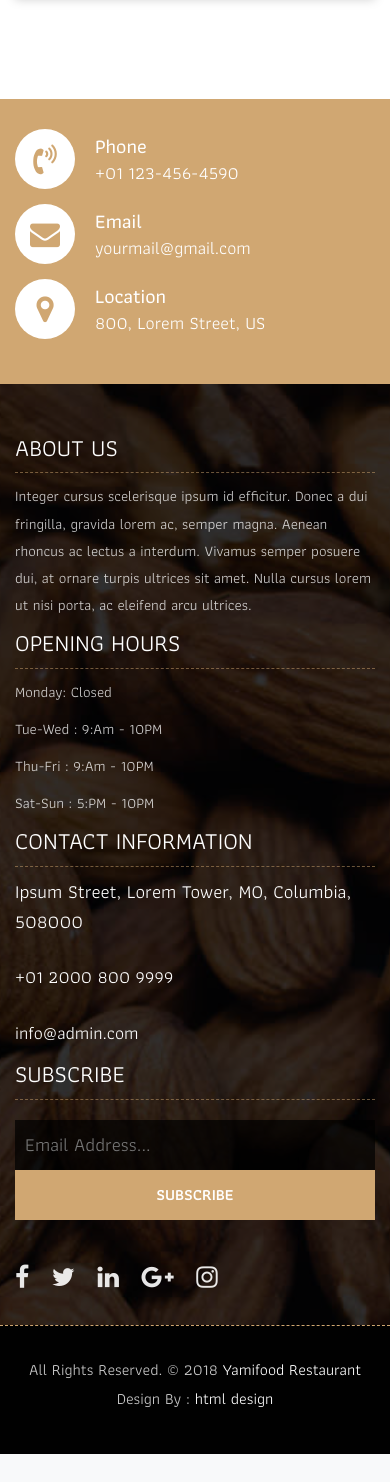
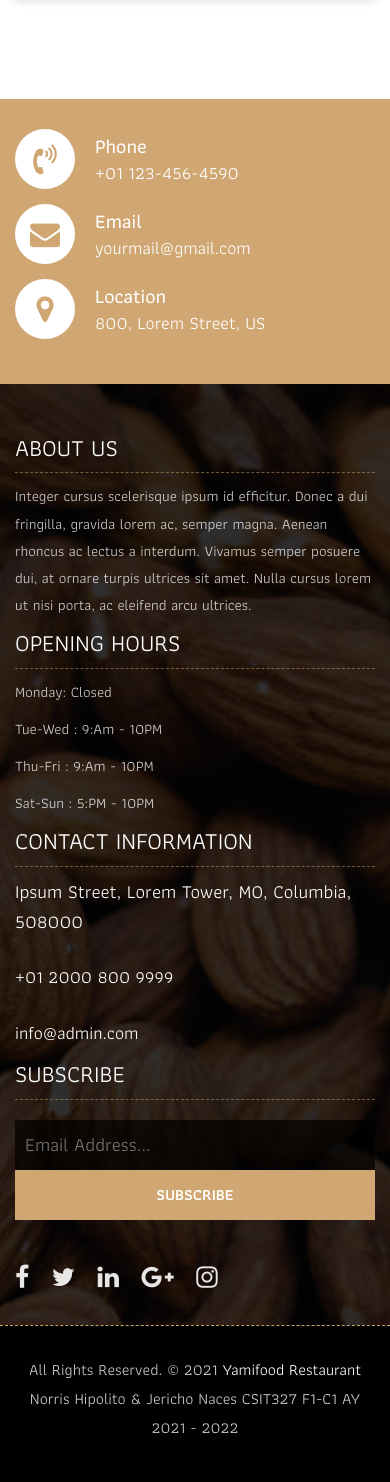
Before and after one commit to norrisasd/OnlineFoodOrderingSystem, a Django app: page /about in a window 390 px wide. Shown: the part 4723-6205 px from the top of the page. Before the commit the page ends 6177 px from the top, so only its background shows below. Run offline with Django 3.2, Linux system fonts and the light colour scheme; some libraries are stand-ins or nearby versions; some web fonts are replaced.

Commit message:
fixed about page and adjusted footer

```diff
--- a/OnlineFoodOrderingSystem/Bossing/templates/components/footer.html
+++ b/OnlineFoodOrderingSystem/Bossing/templates/components/footer.html
@@ -50,9 +50,8 @@
         <div class="container">
             <div class="row">
                 <div class="col-lg-12">
-                    <p class="company-name">All Rights Reserved. &copy; 2018 <a href="#">Yamifood Restaurant</a>
-                        Design By :
-                        <a href="https://html.design/">html design</a>
+                    <p class="company-name">All Rights Reserved. &copy; 2021 <a href="#">Yamifood Restaurant</a>
+                        Norris Hipolito & Jericho Naces CSIT327 F1-C1 AY 2021 - 2022
                     </p>
                 </div>
             </div>
--- a/OnlineFoodOrderingSystem/Bossing/templates/pages/about.html
+++ b/OnlineFoodOrderingSystem/Bossing/templates/pages/about.html
@@ -1,38 +1,6 @@
-{% block headerinclude %}
-<head>
-	{% load static %}
-	<meta charset="utf-8">
-	<meta http-equiv="X-UA-Compatible" content="IE=edge">
-
-	<!-- Mobile Metas -->
-	<meta name="viewport" content="width=device-width, initial-scale=1">
-
-	<!-- Site Metas -->
-	<title>Yamifood Restaurant - Responsive HTML5 Template</title>
-	<meta name="keywords" content="">
-	<meta name="description" content="">
-	<meta name="author" content="">
-
-	<!-- Site Icons -->
-	<link rel="shortcut icon" href="{% static 'images/favicon.ico' %}" type="image/x-icon">
-	<link rel="apple-touch-icon" href="{% static 'images/apple-touch-icon.png' %}">
-
-	<!-- Bootstrap CSS -->
-	<link rel="stylesheet" href="{% static 'css/bootstrap.min.css' %}">
-	<!-- Site CSS -->
-	<link rel="stylesheet" href="{% static 'css/style.css' %}">
-	<!-- Responsive CSS -->
-	<link rel="stylesheet" href="{% static 'css/responsive.css' %}">
-	<!-- Custom CSS -->
-	<link rel="stylesheet" href="{% static 'css/custom.css' %}">
-
-	<!--[if lt IE 9]>
-      <script src="https://oss.maxcdn.com/libs/html5shiv/3.7.0/html5shiv.js"></script>
-      <script src="https://oss.maxcdn.com/libs/respond.js/1.4.2/respond.min.js"></script>
-    <![endif]-->
-</head>
-{% endblock headerinclude %}
+{% include "../templates/css.html" %}
 {% block content %}
+{% load static %}
 <body>
 	<!-- Start header -->
 	{% include "../components/header.html" %}
@@ -243,76 +211,10 @@
 	<!-- End Contact info -->
 
 	<!-- Start Footer -->
-	<footer class="footer-area bg-f">
-		<div class="container">
-			<div class="row">
-				<div class="col-lg-3 col-md-6">
-					<h3>About Us</h3>
-					<p>Integer cursus scelerisque ipsum id efficitur. Donec a dui fringilla, gravida lorem ac, semper magna. Aenean rhoncus ac lectus a interdum. Vivamus semper posuere dui, at ornare turpis ultrices sit amet. Nulla cursus lorem ut nisi porta, ac eleifend arcu ultrices.</p>
-				</div>
-				<div class="col-lg-3 col-md-6">
-					<h3>Opening hours</h3>
-					<p><span class="text-color">Monday: </span>Closed</p>
-					<p><span class="text-color">Tue-Wed :</span> 9:Am - 10PM</p>
-					<p><span class="text-color">Thu-Fri :</span> 9:Am - 10PM</p>
-					<p><span class="text-color">Sat-Sun :</span> 5:PM - 10PM</p>
-				</div>
-				<div class="col-lg-3 col-md-6">
-					<h3>Contact information</h3>
-					<p class="lead">Ipsum Street, Lorem Tower, MO, Columbia, 508000</p>
-					<p class="lead"><a href="#">+01 2000 800 9999</a></p>
-					<p><a href="#"> info@admin.com</a></p>
-				</div>
-				<div class="col-lg-3 col-md-6">
-					<h3>Subscribe</h3>
-					<div class="subscribe_form">
-						<form class="subscribe_form">
-							<input name="EMAIL" id="subs-email" class="form_input" placeholder="Email Address..." type="email">
-							<button type="submit" class="submit">SUBSCRIBE</button>
-							<div class="clearfix"></div>
-						</form>
-					</div>
-					<ul class="list-inline f-social">
-						<li class="list-inline-item"><a href="#"><i class="fa fa-facebook" aria-hidden="true"></i></a></li>
-						<li class="list-inline-item"><a href="#"><i class="fa fa-twitter" aria-hidden="true"></i></a></li>
-						<li class="list-inline-item"><a href="#"><i class="fa fa-linkedin" aria-hidden="true"></i></a></li>
-						<li class="list-inline-item"><a href="#"><i class="fa fa-google-plus" aria-hidden="true"></i></a></li>
-						<li class="list-inline-item"><a href="#"><i class="fa fa-instagram" aria-hidden="true"></i></a></li>
-					</ul>
-				</div>
-			</div>
-		</div>
-
-		<div class="copyright">
-			<div class="container">
-				<div class="row">
-					<div class="col-lg-12">
-						<p class="company-name">All Rights Reserved. &copy; 2018 <a href="#">Yamifood Restaurant</a> Design By :
-					<a href="https://html.design/">html design</a></p>
-					</div>
-				</div>
-			</div>
-		</div>
-
-	</footer>
+	{% include "../components/footer.html" %}
 	<!-- End Footer -->
 
 	<a href="#" id="back-to-top" title="Back to top" style="display: none;">&uarr;</a>
 </body>
 {% endblock content %}
-{% block footerinclude %}
-	<!-- {% static '' %} -->
-
-	<!-- ALL JS FILES -->
-	<script src="{% static 'js/jquery-3.2.1.min.js' %}"></script>
-	<script src="{% static 'js/popper.min.js' %}"></script>
-	<script src="{% static 'js/bootstrap.min.js' %}"></script>
-	<!-- ALL PLUGINS -->
-	<script src="{% static 'js/jquery.superslides.min.js' %}"></script>
-	<script src="{% static 'js/images-loded.min.js' %}"></script>
-	<script src="{% static 'js/isotope.min.js' %}"></script>
-	<script src="{% static 'js/baguetteBox.min.js' %}"></script>
-	<script src="{% static 'js/form-validator.min.js' %}"></script>
-	<script src="{% static 'js/contact-form-script.js' %}"></script>
-	<script src="{% static 'js/custom.js' %}"></script>
-{% endblock footerinclude %}
+{% include "../templates/js.html" %}
```
